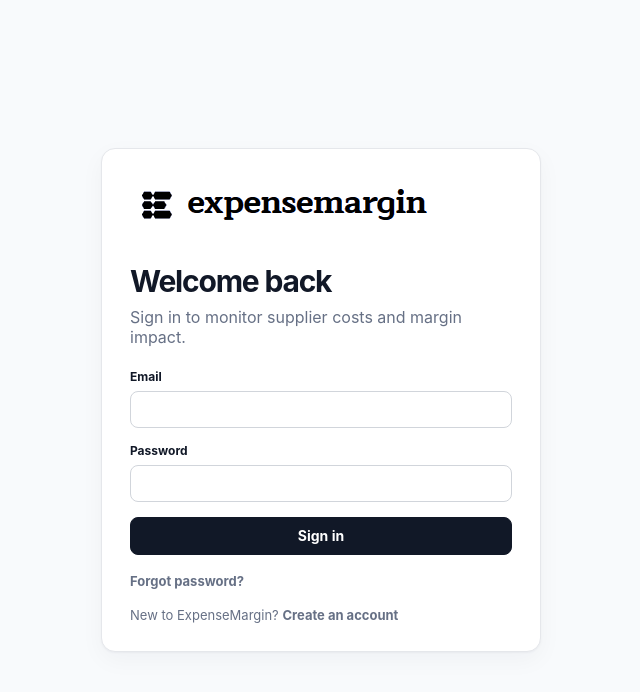
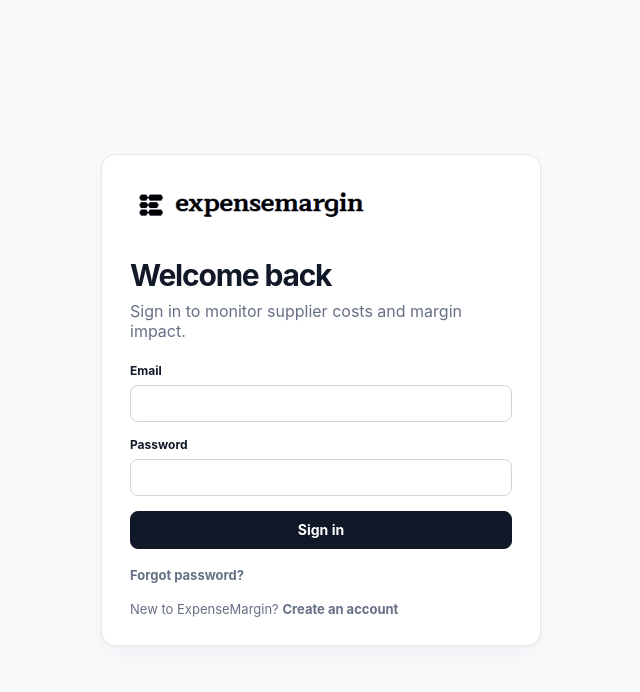
Before and after one commit to Dr-Opara/ExpenseMargin, a Next.js app: page /login in a window 1280 px wide. Shown: the top 692 px of the page, without its empty margins (319-959 px from the left). Built offline with nearby package versions, Linux system fonts and the light colour scheme; no server answers.

Commit message:
brand: update official logo sizing

```diff
--- a/app/brand.css
+++ b/app/brand.css
@@ -1,39 +1,39 @@
-.brand-rabbit {
-  width: 38px;
-  height: 38px;
+.brand {
+  display: inline-flex;
+  align-items: center;
   flex: 0 0 auto;
+}
+
+.brand-logo,
+.brand-icon {
+  display: block;
+  width: auto;
   object-fit: contain;
 }
 
-.brand-wordmark {
-  display: inline-flex;
-  align-items: baseline;
-  letter-spacing: -0.035em;
-  font-weight: 760;
-  color: #0d1b2a;
+.brand-logo {
+  height: 40px;
+  max-width: 222px;
 }
 
-.brand-margin {
-  color: #2e7d32;
+.brand-icon {
+  width: 38px;
+  height: 36px;
 }
 
-.app-brand .brand-rabbit {
-  width: 40px;
-  height: 40px;
+.app-brand .brand-logo {
+  height: 38px;
+  max-width: 210px;
 }
 
-.auth-card .brand-rabbit {
-  width: 42px;
-  height: 42px;
+.auth-card .brand-logo {
+  height: 44px;
+  max-width: 244px;
 }
 
 @media (max-width: 720px) {
-  .landing-nav .brand-wordmark {
-    font-size: 17px;
-  }
-
-  .landing-nav .brand-rabbit {
-    width: 34px;
+  .landing-nav .brand-logo {
     height: 34px;
+    max-width: 188px;
   }
 }
```
